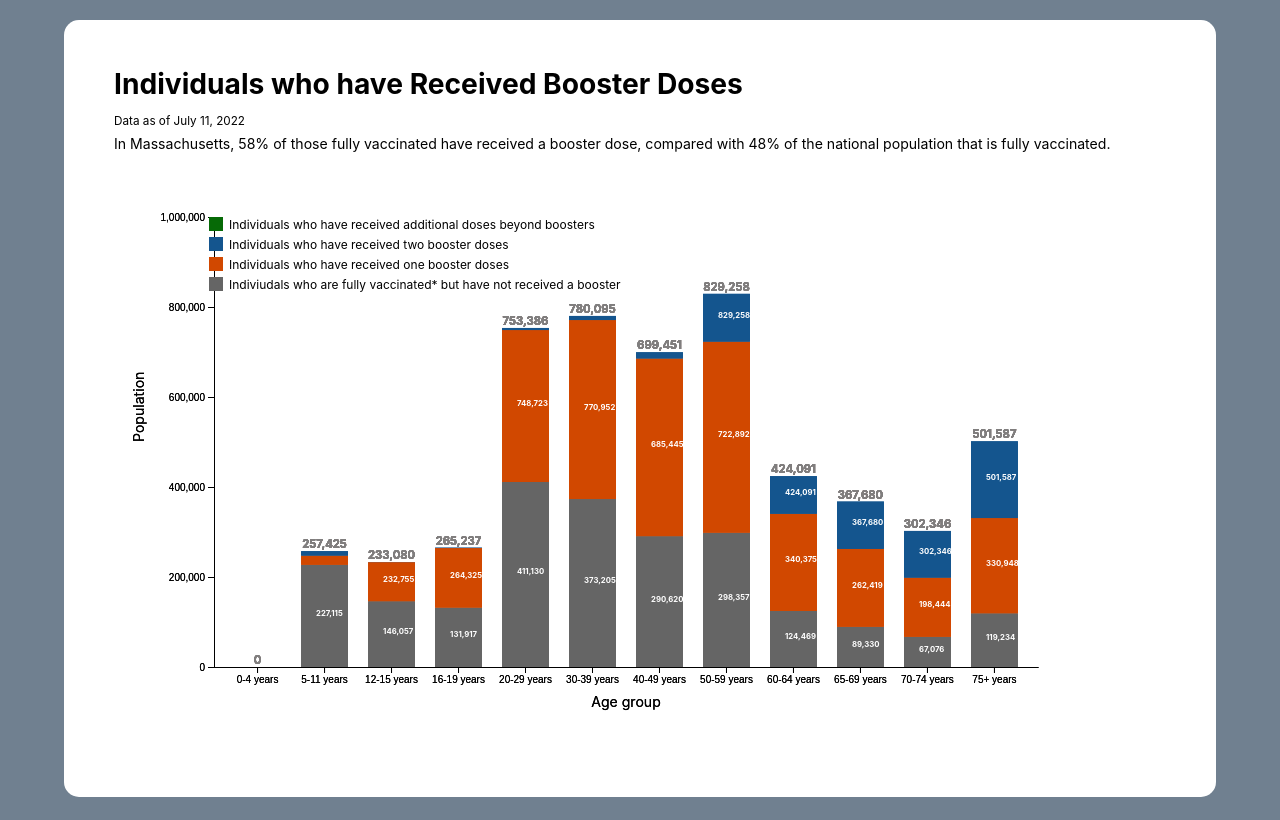
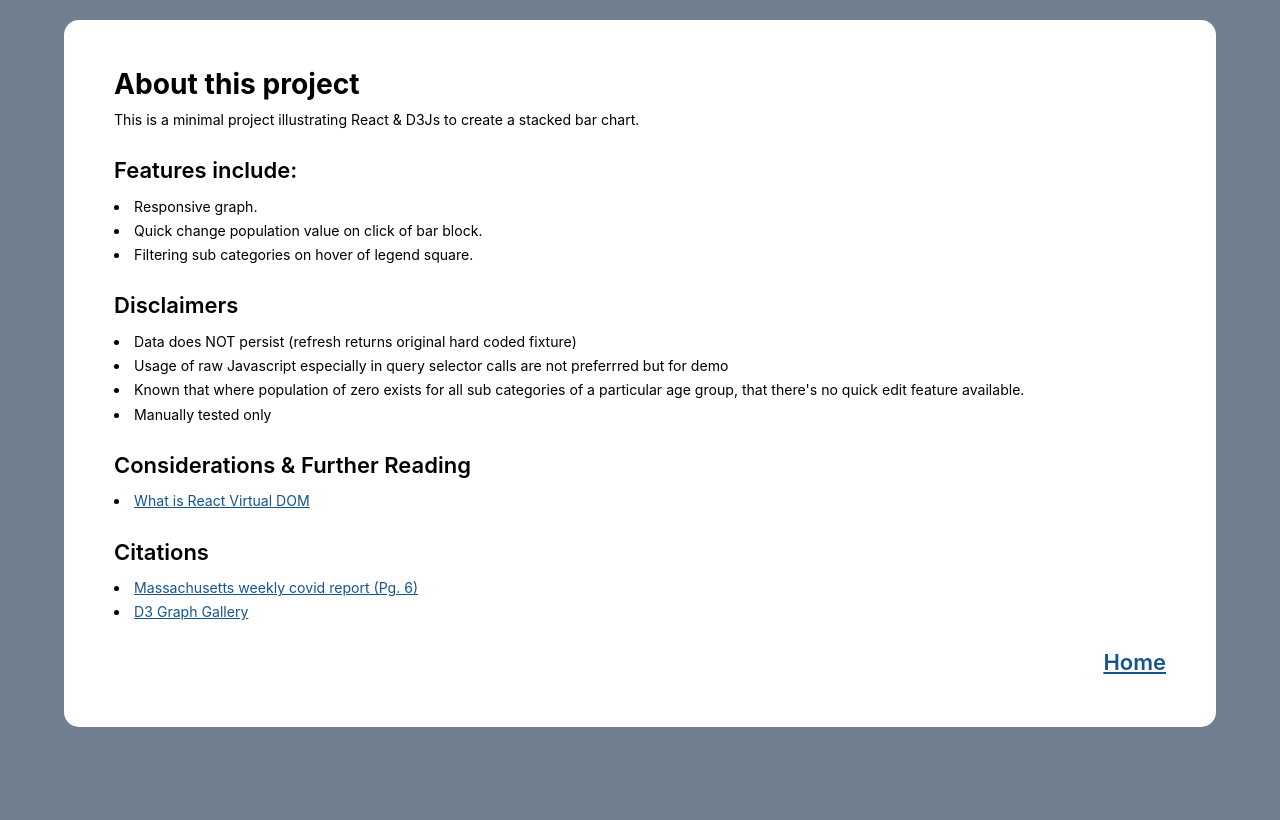
Before and after one commit to lbruney/ReactD3Js, a React (Create React App) app: page /about in a window 1280 px wide. Built offline with nearby package versions, Linux system fonts and the light colour scheme.

Commit message:
Add navigation Add AboutPage Update README.md

```diff
--- a/package.json
+++ b/package.json
@@ -9,6 +9,7 @@
     "d3": "^7.6.1",
     "react": "^18.2.0",
     "react-dom": "^18.2.0",
+    "react-router-dom": "^6.0.1",
     "react-scripts": "5.0.1",
     "web-vitals": "^2.1.4"
   },
--- a/src/App.css
+++ b/src/App.css
@@ -1,5 +1,5 @@
 input {
-  border: solid 1px $col-lgt-grey;
+  border: solid 1px #eee;
   padding: 3px;
 }
 .p1 {
@@ -48,8 +48,18 @@ body {
   text-size-adjust: none;
   position: relative;
 }
+li {
+  list-style-position: inside;
+}
+a,
+a:visited {
+  color: #14558e;
+}
 .hide {
   display: none;
+}
+.txt--r {
+  text-align: right;
 }
 .c-card {
   position: relative;
@@ -65,7 +75,7 @@ body {
 .c-card h2 {
   font-size: 22px;
   font-weight: 600;
-  margin-bottom: 20px;
+  margin: 20px 0 5px 0;
 }
 .c-card.c-card--reverse {
   background-color: rgba(0,0,0,0.4);
@@ -73,6 +83,11 @@ body {
 }
 .c-chart {
   position: relative;
+}
+@media (max-width: 375px) {
+  .c-chart__xAxis text {
+    font-size: 0.6em;
+  }
 }
 .c-chart__graph {
   width: 80vw;
@@ -89,19 +104,21 @@ body {
   display: block;
 }
 .c-chart__legend svg {
-  position: absolute;
+  position: relative;
   width: 100%;
-  margin-left: 9%;
-  height: 90px;
   top: 20px;
+}
+@media (min-width: 1200px) {
+  .c-chart__legend svg {
+    position: absolute;
+    margin-left: 9%;
+    height: 90px;
+  }
 }
 @media (max-width: 1024px) {
   .c-chart__legend svg {
-    position: relative;
     font-size: 0.75rem;
     line-height: 1.833333333333333;
-    margin-left: 0;
-    height: initial;
   }
 }
 .c-chart input {
--- a/src/App.js
+++ b/src/App.js
@@ -1,7 +1,9 @@
 import './App.css'
+import { BrowserRouter as Router, Route, Routes } from 'react-router-dom'
 import { useEffect } from 'react'
 import { AppProvider } from './context/AppContext'
 import CovidChartPage from './pages/CovidChartPage'
+import AboutPage from './pages/AboutPage'
 import boot from './handlers/boot'
 
 function App() {
@@ -11,7 +13,12 @@ function App() {
 
   return (
     <AppProvider>
-      <CovidChartPage />
+      <Router>
+        <Routes>
+          <Route exact path='/' element={<CovidChartPage />} />
+          <Route exact path='/about' element={<AboutPage />} />
+        </Routes>
+      </Router>
     </AppProvider>
   )
 }
--- a/src/charts/StackedChart.jsx
+++ b/src/charts/StackedChart.jsx
@@ -173,11 +173,7 @@ const StackedBarChart = ({
       .attr('y', function (d) {
         return y(d[1])
       })
-      .attr('height', function (d, i) {
-        if (i == 11) {
-          console.log(d)
-        }
-
+      .attr('height', function (d) {
         return y(d[0]) - y(d[1])
       })
       .attr('width', x.bandwidth())
--- a/src/css/App.styl
+++ b/src/css/App.styl
@@ -2,5 +2,6 @@
 $base-font = 16
 
 @require './mixins/*'
+@require './general/_swatch.styl'
 @require './general/*'
 @require './components/*'
--- a/src/css/components/_card.styl
+++ b/src/css/components/_card.styl
@@ -10,7 +10,7 @@
   h2
     font-size 22px
     font-weight 600
-    margin-bottom 20px
+    margin 20px 0 5px 0
   &.c-card--reverse
     background-color rgba(0, 0, 0, 0.4)
     color white
--- a/src/css/general/_reset.styl
+++ b/src/css/general/_reset.styl
@@ -17,5 +17,11 @@ body
   text-size-adjust none
   position relative
 
+li
+  list-style-position inside
+
+a, a:visited
+  color $col-matisse
+
 .hide
   hide()
--- /dev/null
+++ b/src/css/general/_txt.styl
@@ -0,0 +1,2 @@
+.txt--r
+  text-align right
--- a/src/css/layout/_general.styl
+++ /dev/null
@@ -1,2 +0,0 @@
-.l-abs
-  pos-abs()
--- /dev/null
+++ b/src/pages/AboutPage.jsx
@@ -0,0 +1,64 @@
+import { Link } from 'react-router-dom'
+import Card from '../components/Card'
+
+function AboutPage() {
+  return (
+    <div className='c-container'>
+      <Card>
+        <h1>About this project</h1>
+        <p>
+          This is a minimal project illustrating React & D3Js to create a
+          stacked bar chart.
+        </p>
+        <h2>Features include:</h2>
+        <ul>
+          <li>Responsive graph.</li>
+          <li>Quick change population value on click of bar block.</li>
+          <li>Filtering sub categories on hover of legend square.</li>
+        </ul>
+        <h2>Disclaimers</h2>
+        <ul>
+          <li>
+            Data does NOT persist (refresh returns original hard coded fixture)
+          </li>
+          <li>
+            Usage of raw Javascript especially in query selector calls are not
+            preferrred but for demo
+          </li>
+          <li>
+            Known that where population of zero exists for all sub categories of
+            a particular age group, that there's no quick edit feature
+            available.
+          </li>
+          <li>Manually tested only</li>
+        </ul>
+        <h2>Considerations &amp; Further Reading</h2>
+        <ul>
+          <li>
+            <a href='https://reactjs.org/docs/faq-internals.html'>
+              What is React Virtual DOM
+            </a>
+          </li>
+        </ul>
+        <h2>Citations</h2>
+        <ul>
+          <li>
+            <a href='https://www.mass.gov/doc/weekly-covid-19-vaccination-report-july-13-2022/download'>
+              Massachusetts weekly covid report (Pg. 6)
+            </a>
+          </li>
+          <li>
+            <a href='https://d3-graph-gallery.com/index.html'>
+              D3 Graph Gallery
+            </a>
+          </li>
+        </ul>
+        <h2 className='txt--r'>
+          <a href='/'>Home</a>
+        </h2>
+      </Card>
+    </div>
+  )
+}
+
+export default AboutPage
--- a/src/pages/CovidChartPage.jsx
+++ b/src/pages/CovidChartPage.jsx
@@ -1,5 +1,4 @@
-import React from 'react'
-
+import { Link } from 'react-router-dom'
 import AppContext from '../context/AppContext'
 import StackedChart from '../charts/StackedChart'
 import { useContext } from 'react'
@@ -20,6 +19,9 @@ function CovidChart() {
           fully vaccinated.
         </p>
         <StackedChart data={data} labels={labels} />
+        <h2 className='txt--r'>
+          <Link to='/about'>About ?</Link>
+        </h2>
       </Card>
     </div>
   )
```
Also changed, not shown: src/css/components/_chart.styl (+10 -6 lines), 2 other files (tests, documents, lock files or other folders).
